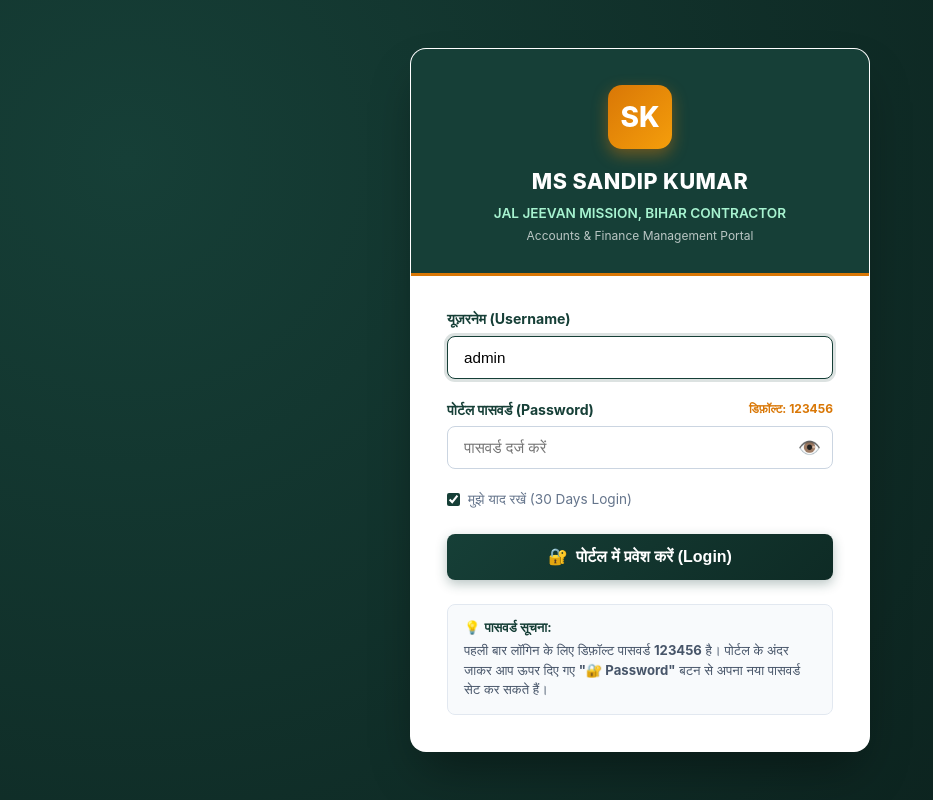
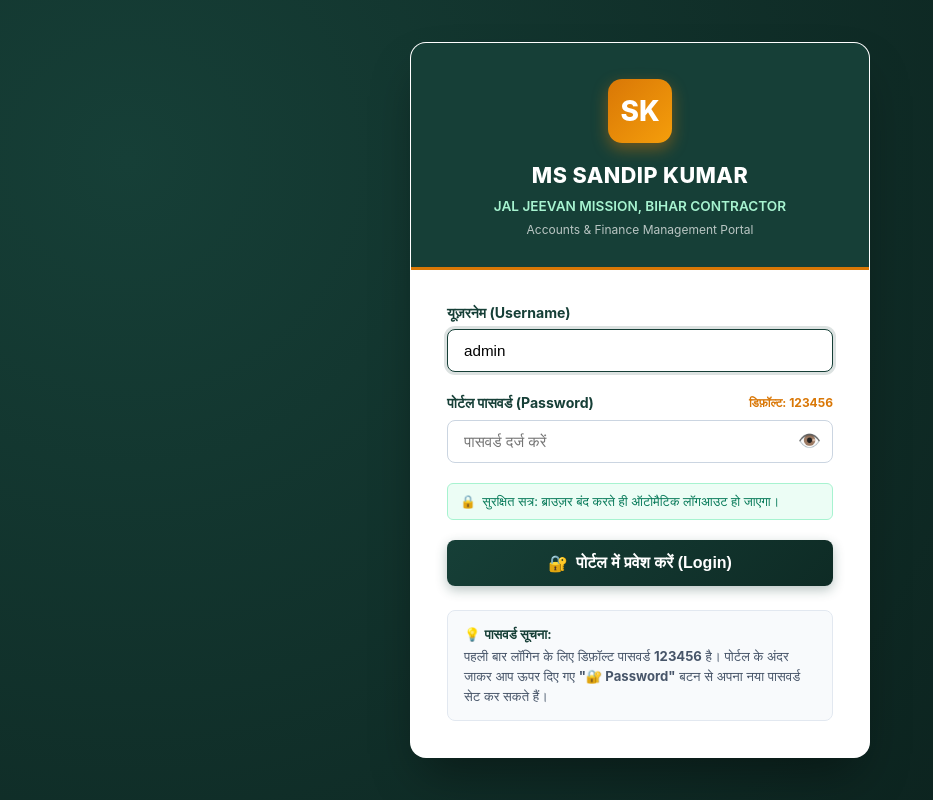
Before and after one commit to subashrajsp143-beep/ms-sandip-kumar-accounts, a Flask app: page /login in a window 1280 px wide. Shown: the whole page, without its empty margins (0-933 px from the left). Run offline with Flask 3, Linux system fonts and the light colour scheme; data comes from the database, SQL or seed files in the repository; both versions use the stored data as it was after the commit; data that the repository does not hold is empty.

Commit message:
feat: Remove 30-day session persistence and enforce strict session-only cookie logout

```diff
--- a/app.py
+++ b/app.py
@@ -48,9 +48,6 @@ def allowed_file(filename):
 login_required = lambda f: f
 owner_required = lambda f: f
 
-# Session lifetime (stays logged in for 30 days)
-app.config['PERMANENT_SESSION_LIFETIME'] = timedelta(days=30)
-
 # Context processor: Available everywhere with global data
 @app.context_processor
 def inject_global_data():
@@ -97,7 +94,7 @@ def login():
 
         user = models.authenticate_user(username, password)
         if user:
-            session.permanent = True
+            session.permanent = False  # Session-only cookie (cleared when browser closes)
             session['user_id'] = user['id']
             session['username'] = user['username']
             session['full_name'] = user['full_name']
--- a/templates/login.html
+++ b/templates/login.html
@@ -189,11 +189,9 @@
                     </div>
                 </div>
 
-                <div style="display: flex; align-items: center; justify-content: space-between; margin-bottom: 1.5rem; font-size: 0.85rem; color: #64748B;">
-                    <label style="display: flex; align-items: center; gap: 0.5rem; cursor: pointer;">
-                        <input type="checkbox" name="remember" checked style="accent-color: #163F37;">
-                        <span>मुझे याद रखें (30 Days Login)</span>
-                    </label>
+                <div style="display: flex; align-items: center; gap: 0.4rem; margin-bottom: 1.25rem; font-size: 0.8rem; color: #047857; background: #ECFDF5; padding: 0.5rem 0.75rem; border-radius: 6px; border: 1px solid #A7F3D0;">
+                    <span>🔒</span>
+                    <span>सुरक्षित सत्र: ब्राउज़र बंद करते ही ऑटोमैटिक लॉगआउट हो जाएगा।</span>
                 </div>
 
                 <button type="submit" class="btn-login-submit">
```
Also changed, not shown: database/sandip_accounts.db.
